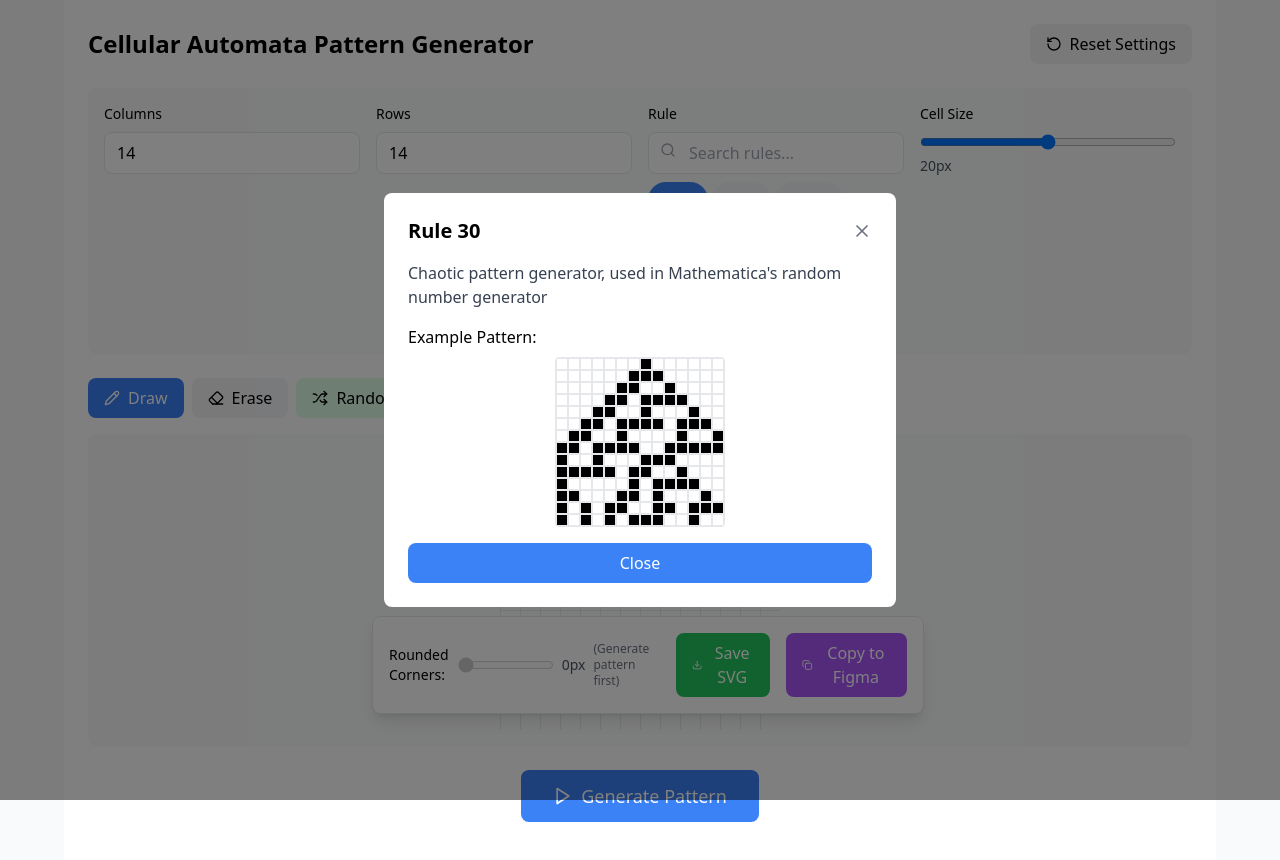
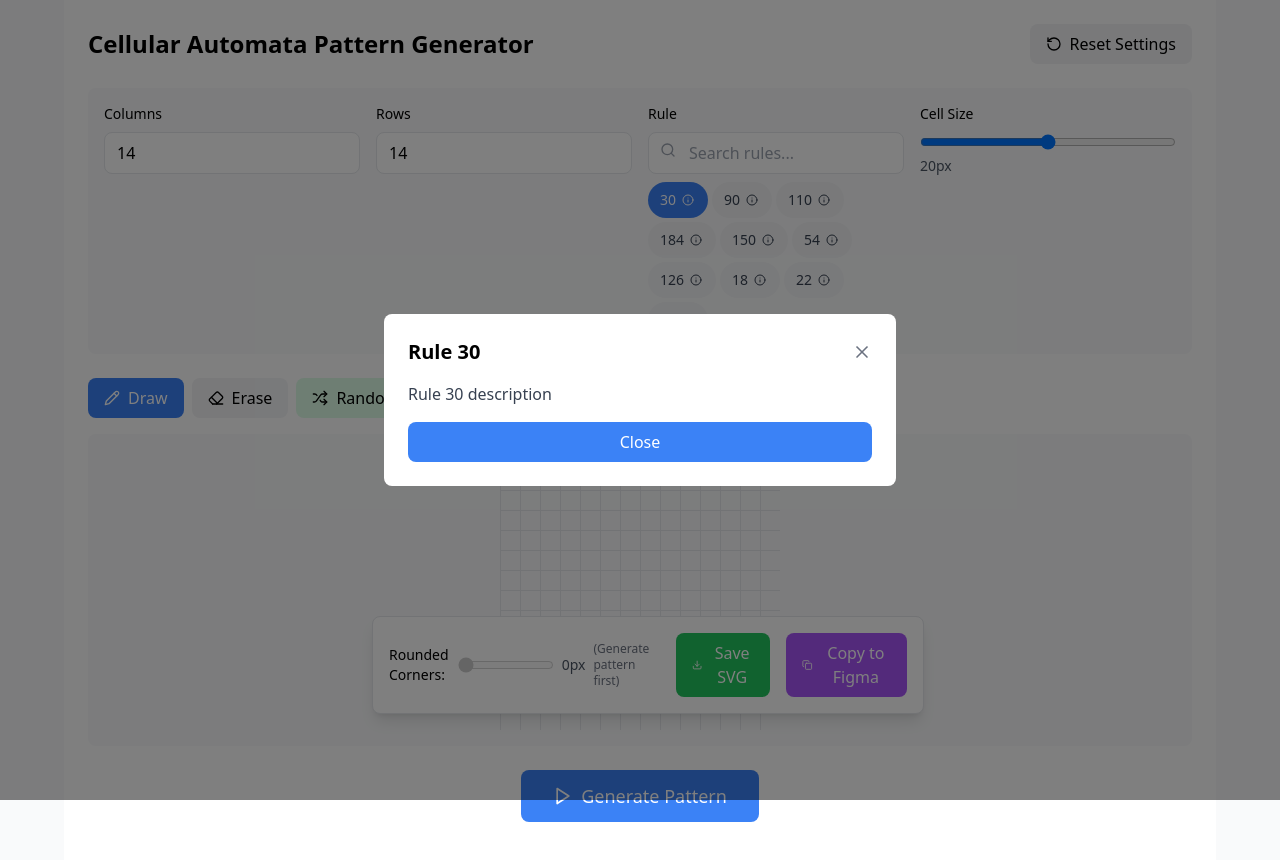
Before and after one commit to majoputerka/cellular-automata-editor, a React (Vite) app: page / in a window 1280 px wide. Both pictures are taken after a click on the button 688 px from the left and 200 px from the top of the page. Shown: the top 860 px of the page. Built offline with nearby package versions, Linux system fonts and the light colour scheme.

Commit message:
Complete rewrite from scratch: Clean implementation with all features working

```diff
--- a/src/components/cellular-automata-editor.tsx
+++ b/src/components/cellular-automata-editor.tsx
@@ -6,18 +6,18 @@ const CellularAutomataEditor = () => {
   const [rows, setRows] = useState(14);
   const [rule, setRule] = useState(30);
   const [ruleSearch, setRuleSearch] = useState('');
-  const [grid, setGrid] = useState([]);
+  const [grid, setGrid] = useState<boolean[][]>([]);
   const [isDrawing, setIsDrawing] = useState(false);
-  const [tool, setTool] = useState('draw'); // 'draw' or 'erase'
+  const [tool, setTool] = useState<'draw' | 'erase'>('draw');
   const [isAnimating, setIsAnimating] = useState(false);
   const [animationRow, setAnimationRow] = useState(0);
   const [roundedCorners, setRoundedCorners] = useState(0);
   const [hasGenerated, setHasGenerated] = useState(false);
   const [showRuleModal, setShowRuleModal] = useState(false);
-  const [selectedRuleInfo, setSelectedRuleInfo] = useState(null);
+  const [selectedRuleInfo, setSelectedRuleInfo] = useState<number | null>(null);
   const [showRuleDropdown, setShowRuleDropdown] = useState(false);
   const [cellSize, setCellSize] = useState(20);
-  const animationRef = useRef(null);
+  const animationRef = useRef<number | null>(null);
 
   // Most interesting/known rules
   const popularRules = [
@@ -32,46 +32,6 @@ const CellularAutomataEditor = () => {
     { number: 22, name: "Rule 22", description: "Periodic patterns with interesting symmetries" },
     { number: 73, name: "Rule 73", description: "Complex boundary behavior with localized structures" }
   ];
-
-  // Rule descriptions for modal
-  const getRuleDescription = (ruleNumber: number) => {
-    const popular = popularRules.find(r => r.number === ruleNumber);
-    if (popular) return popular.description;
-
-    // Generate basic description based on rule number
-    const binary = ruleNumber.toString(2).padStart(8, '0');
-    const activePatterns: string[] = [];
-    const patterns = ['111', '110', '101', '100', '011', '010', '001', '000'];
-    patterns.forEach((pattern, i) => {
-      if (binary[i] === '1') activePatterns.push(pattern);
-    });
-
-    return `This rule activates cells when the neighborhood pattern is: ${activePatterns.join(', ')}`;
-  };
-
-  // Generate example pattern for modal
-  const generateExamplePattern = (ruleNumber: number) => {
-    const size = 14;
-    const exampleGrid = Array(size).fill(null).map(() => Array(size).fill(false));
-
-    // Set middle cell in first row
-    exampleGrid[0][Math.floor(size / 2)] = true;
-
-    const ruleLookup = getRuleLookup(ruleNumber);
-
-    // Generate pattern
-    for (let r = 1; r < size; r++) {
-      for (let c = 0; c < size; c++) {
-        const left = exampleGrid[r-1][c-1] || false;
-        const center = exampleGrid[r-1][c];
-        const right = exampleGrid[r-1][c+1] || false;
-        const pattern = `${left ? '1' : '0'}${center ? '1' : '0'}${right ? '1' : '0'}`;
-        exampleGrid[r][c] = ruleLookup[pattern as keyof typeof ruleLookup];
-      }
-    }
-
-    return exampleGrid;
-  };
 
   // Initialize empty grid
   useEffect(() => {
@@ -526,7 +486,7 @@ const CellularAutomataEditor = () => {
           {grid.map((row, rowIndex) =>
             row.map((cell, colIndex) => {
               // Apply hover and cell styling
-              let cellStyle = {
+              let cellStyle: React.CSSProperties = {
                 width: `${cellSize}px`,
                 height: `${cellSize}px`,
                 backgroundColor: cell ? '#000' : 'transparent',
@@ -651,31 +611,8 @@ const CellularAutomataEditor = () => {
             </div>
 
             <p className="text-gray-700 mb-4">
-              {getRuleDescription(selectedRuleInfo)}
+              Rule {selectedRuleInfo} description
             </p>
-
-            {/* Example Pattern */}
-            <div className="mb-4">
-              <h4 className="font-medium mb-2">Example Pattern:</h4>
-              <div
-                className="mx-auto border rounded"
-                style={{
-                  display: 'grid',
-                  gridTemplateColumns: `repeat(14, 12px)`,
-                  maxWidth: 'fit-content'
-                }}
-              >
-                {generateExamplePattern(selectedRuleInfo).map((row, rowIndex) =>
-                  row.map((cell, colIndex) => (
-                    <div
-                      key={`${rowIndex}-${colIndex}`}
-                      className={`w-3 h-3 ${cell ? 'bg-black' : 'bg-white'}`}
-                      style={{ border: '0.5px solid #e5e7eb' }}
-                    />
-                  ))
-                )}
-              </div>
-            </div>
 
             <button
               onClick={() => setShowRuleModal(false)}
```
